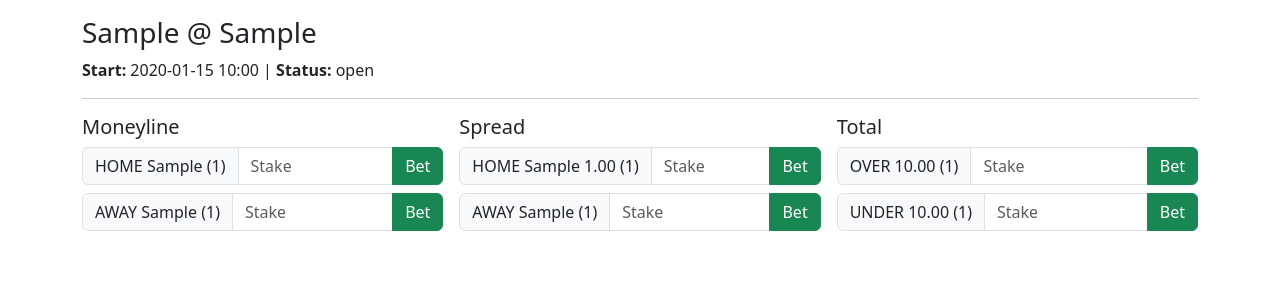
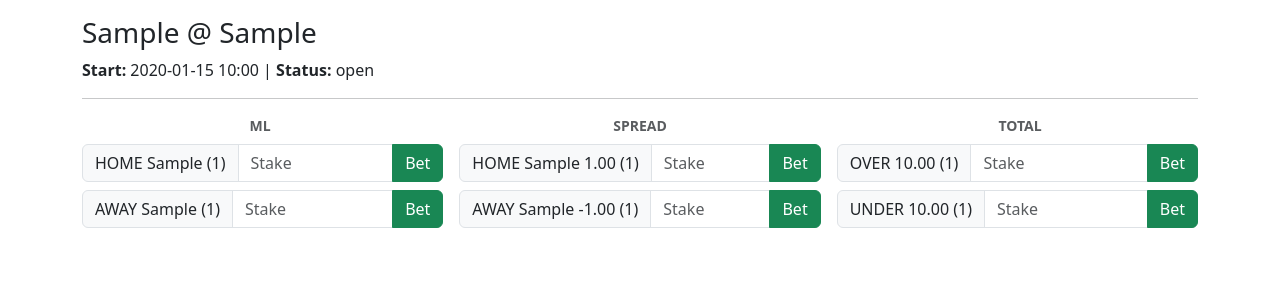
Before and after one commit to Viizorr/CFB26_Fakebook, a Flask app: page /game/1 in a window 1280 px wide. Shown: the part 64-364 px from the top of the page. Run offline with Flask 3, Linux system fonts and the light colour scheme; a user stored in the database is signed in; tables that the repository leaves empty hold one stand-in row (values such as "Sample post").

Commit message:
Updated game_detail.html

```diff
--- a/templates/game_detail.html
+++ b/templates/game_detail.html
@@ -1,48 +1,107 @@
 {% extends 'base.html' %}
 {% block content %}
 <h3>{{ game.away_team }} @ {{ game.home_team }}</h3>
-<p><strong>Start:</strong> {{ game.start_time.strftime('%Y-%m-%d %H:%M') }} | <strong>Status:</strong> {{ game.status }}</p>
+<p><strong>Start:</strong> {{ game.start_time.strftime('%Y-%m-%d %H:%M') }} |
+   <strong>Status:</strong> {{ game.status }}</p>
 <hr>
+
 {% if game.status == 'open' %}
+  <!-- Column headers -->
+  <div class="row mb-2">
+    <div class="col-md-4">
+      <div class="text-center text-uppercase text-muted fw-semibold small">ML</div>
+    </div>
+    <div class="col-md-4">
+      <div class="text-center text-uppercase text-muted fw-semibold small">Spread</div>
+    </div>
+    <div class="col-md-4">
+      <div class="text-center text-uppercase text-muted fw-semibold small">Total</div>
+    </div>
+  </div>
+
   <div class="row g-3">
+    <!-- Moneyline -->
     <div class="col-md-4">
-    <h5>Moneyline</h5>
       {% if game.ml_home is not none and game.ml_away is not none %}
       <form method="post" action="{{ url_for('place_bet') }}" class="mb-2">
-      <input type="hidden" name="game_id" value="{{ game.id }}"><input type="hidden" name="bet_type" value="ML"><input type="hidden" name="selection" value="HOME">
-      <div class="input-group"><span class="input-group-text">HOME {{ game.home_team }} ({{ game.ml_home }})</span><input type="number" step="1" min="1" name="stake" class="form-control" placeholder="Stake" required><button class="btn btn-success">Bet</button></div>
+        <input type="hidden" name="game_id" value="{{ game.id }}">
+        <input type="hidden" name="bet_type" value="ML">
+        <input type="hidden" name="selection" value="HOME">
+        <div class="input-group">
+          <span class="input-group-text">HOME {{ game.home_team }} ({{ game.ml_home }})</span>
+          <input type="number" step="1" min="1" name="stake" class="form-control" placeholder="Stake" required>
+          <button class="btn btn-success">Bet</button>
+        </div>
       </form>
       <form method="post" action="{{ url_for('place_bet') }}">
-      <input type="hidden" name="game_id" value="{{ game.id }}"><input type="hidden" name="bet_type" value="ML"><input type="hidden" name="selection" value="AWAY">
-      <div class="input-group"><span class="input-group-text">AWAY {{ game.away_team }} ({{ game.ml_away }})</span><input type="number" step="1" min="1" name="stake" class="form-control" placeholder="Stake" required><button class="btn btn-success">Bet</button></div>
+        <input type="hidden" name="game_id" value="{{ game.id }}">
+        <input type="hidden" name="bet_type" value="ML">
+        <input type="hidden" name="selection" value="AWAY">
+        <div class="input-group">
+          <span class="input-group-text">AWAY {{ game.away_team }} ({{ game.ml_away }})</span>
+          <input type="number" step="1" min="1" name="stake" class="form-control" placeholder="Stake" required>
+          <button class="btn btn-success">Bet</button>
+        </div>
       </form>
-    {% else %}<p class="text-muted">No moneyline offered.</p>{% endif %}
+      {% else %}
+        <p class="text-muted text-center mb-0">No moneyline offered.</p>
+      {% endif %}
     </div>
+
+    <!-- Spread -->
     <div class="col-md-4">
-    <h5>Spread</h5>
       {% if game.spread_line is not none %}
       <form method="post" action="{{ url_for('place_bet') }}" class="mb-2">
-      <input type="hidden" name="game_id" value="{{ game.id }}"><input type="hidden" name="bet_type" value="SPREAD"><input type="hidden" name="selection" value="HOME">
-      <div class="input-group"><span class="input-group-text">HOME {{ game.home_team }} {{ game.spread_line }} ({{ game.spread_home_odds }})</span><input type="number" step="1" min="1" name="stake" class="form-control" placeholder="Stake" required><button class="btn btn-success">Bet</button></div>
+        <input type="hidden" name="game_id" value="{{ game.id }}">
+        <input type="hidden" name="bet_type" value="SPREAD">
+        <input type="hidden" name="selection" value="HOME">
+        <div class="input-group">
+          <span class="input-group-text">HOME {{ game.home_team }} {{ game.spread_line }} ({{ game.spread_home_odds }})</span>
+          <input type="number" step="1" min="1" name="stake" class="form-control" placeholder="Stake" required>
+          <button class="btn btn-success">Bet</button>
+        </div>
       </form>
       <form method="post" action="{{ url_for('place_bet') }}">
-      <input type="hidden" name="game_id" value="{{ game.id }}"><input type="hidden" name="bet_type" value="SPREAD"><input type="hidden" name="selection" value="AWAY">
-      <div class="input-group"><span class="input-group-text">AWAY {{ game.away_team }} ({{ game.spread_away_odds }})</span><input type="number" step="1" min="1" name="stake" class="form-control" placeholder="Stake" required><button class="btn btn-success">Bet</button></div>
+        <input type="hidden" name="game_id" value="{{ game.id }}">
+        <input type="hidden" name="bet_type" value="SPREAD">
+        <input type="hidden" name="selection" value="AWAY">
+        <div class="input-group">
+          <span class="input-group-text">AWAY {{ game.away_team }} {{ -game.spread_line }} ({{ game.spread_away_odds }})</span>
+          <input type="number" step="1" min="1" name="stake" class="form-control" placeholder="Stake" required>
+          <button class="btn btn-success">Bet</button>
+        </div>
       </form>
-    {% else %}<p class="text-muted">No spread offered.</p>{% endif %}
+      {% else %}
+        <p class="text-muted text-center mb-0">No spread offered.</p>
+      {% endif %}
     </div>
+
+    <!-- Total -->
     <div class="col-md-4">
-    <h5>Total</h5>
       {% if game.total_points is not none %}
       <form method="post" action="{{ url_for('place_bet') }}" class="mb-2">
-      <input type="hidden" name="game_id" value="{{ game.id }}"><input type="hidden" name="bet_type" value="TOTAL"><input type="hidden" name="selection" value="OVER">
-      <div class="input-group"><span class="input-group-text">OVER {{ game.total_points }} ({{ game.over_odds }})</span><input type="number" step="1" min="1" name="stake" class="form-control" placeholder="Stake" required><button class="btn btn-success">Bet</button></div>
+        <input type="hidden" name="game_id" value="{{ game.id }}">
+        <input type="hidden" name="bet_type" value="TOTAL">
+        <input type="hidden" name="selection" value="OVER">
+        <div class="input-group">
+          <span class="input-group-text">OVER {{ game.total_points }} ({{ game.over_odds }})</span>
+          <input type="number" step="1" min="1" name="stake" class="form-control" placeholder="Stake" required>
+          <button class="btn btn-success">Bet</button>
+        </div>
       </form>
       <form method="post" action="{{ url_for('place_bet') }}">
-      <input type="hidden" name="game_id" value="{{ game.id }}"><input type="hidden" name="bet_type" value="TOTAL"><input type="hidden" name="selection" value="UNDER">
-      <div class="input-group"><span class="input-group-text">UNDER {{ game.total_points }} ({{ game.under_odds }})</span><input type="number" step="1" min="1" name="stake" class="form-control" placeholder="Stake" required><button class="btn btn-success">Bet</button></div>
+        <input type="hidden" name="game_id" value="{{ game.id }}">
+        <input type="hidden" name="bet_type" value="TOTAL">
+        <input type="hidden" name="selection" value="UNDER">
+        <div class="input-group">
+          <span class="input-group-text">UNDER {{ game.total_points }} ({{ game.under_odds }})</span>
+          <input type="number" step="1" min="1" name="stake" class="form-control" placeholder="Stake" required>
+          <button class="btn btn-success">Bet</button>
+        </div>
       </form>
-    {% else %}<p class="text-muted">No total offered.</p>{% endif %}
+      {% else %}
+        <p class="text-muted text-center mb-0">No total offered.</p>
+      {% endif %}
     </div>
   </div>
 {% else %}
```
Lines whose indentation alone changed are shown as unchanged.
